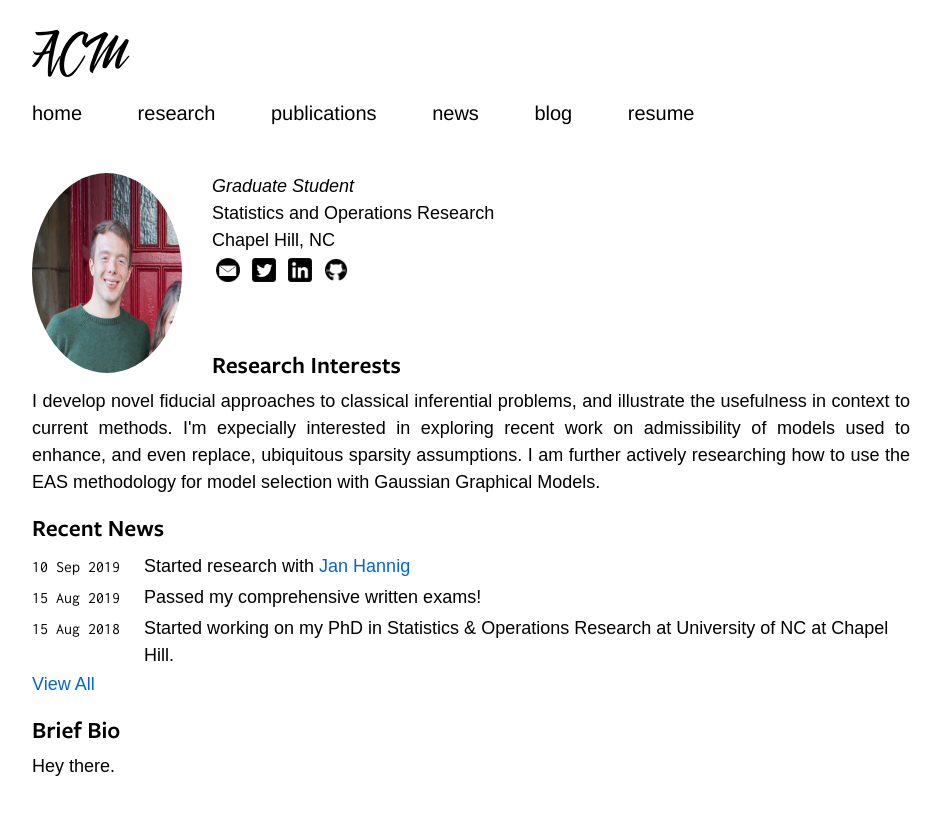
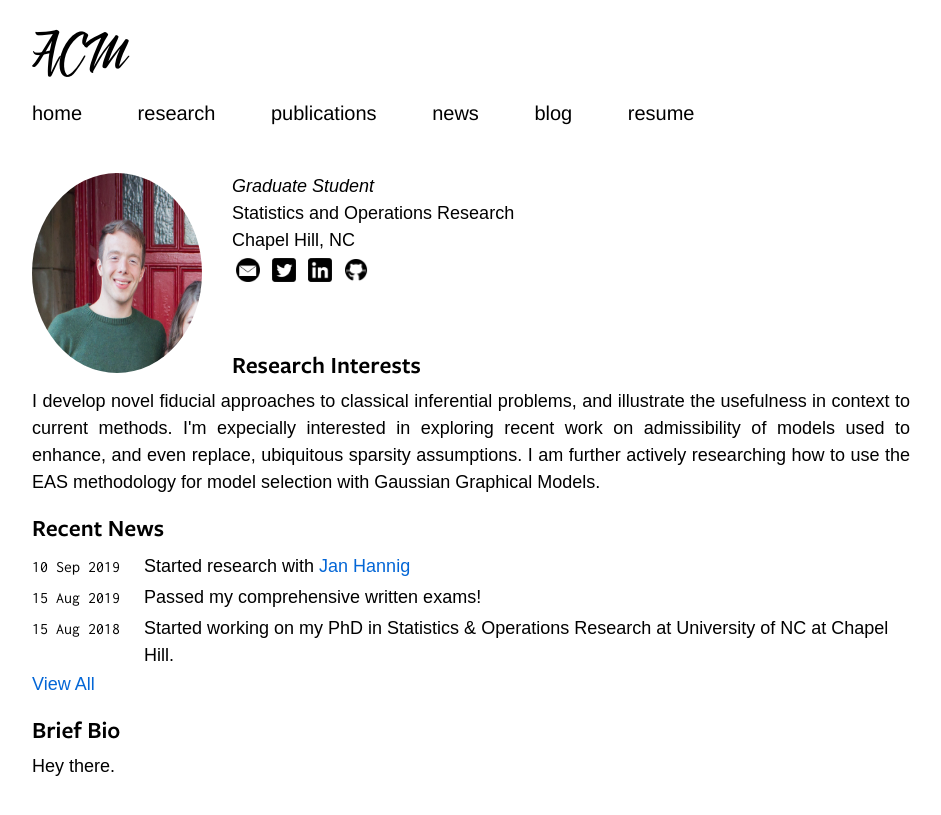
Before and after one commit to sirmurphalot/sirmurphalot.github.io, a Jekyll site: the page built from index.md, in a window 1280 px wide. Shown: the top 815 px of the page, without its empty margins (169-1110 px from the left). Built offline with Jekyll 4.4.1, drawn with Linux system fonts in a browser that asks for light colours; some web fonts are replaced.

Commit message:
edit image (again)

```diff
--- a/index.md
+++ b/index.md
@@ -8,7 +8,7 @@
 ---
 <div class="banner">
     <div class="photo">
-        <img src="https://sirmurphalot.github.io/assets/me.jpg" width="150px" height="200px">
+        <img src="https://sirmurphalot.github.io/assets/me.jpg" width="170px" height="200px">
     </div>
     <div class="contact">
         <i>Graduate Student</i> <br>
```
